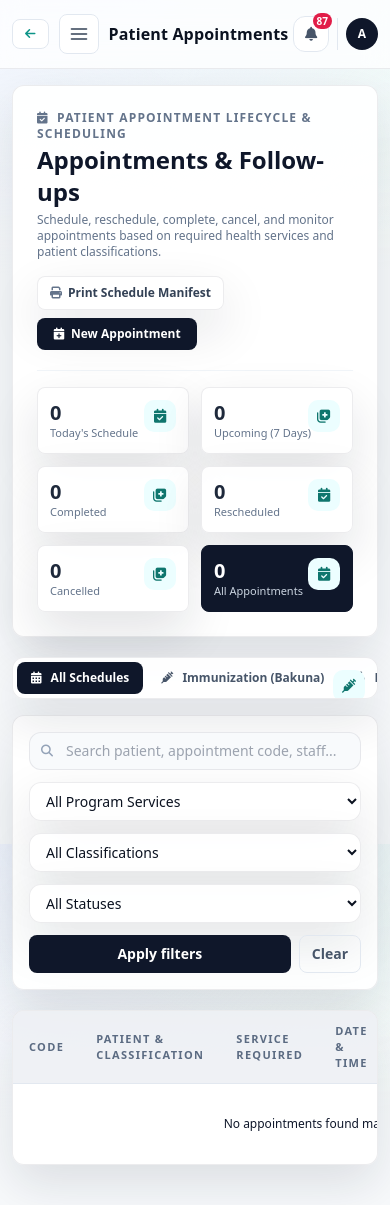
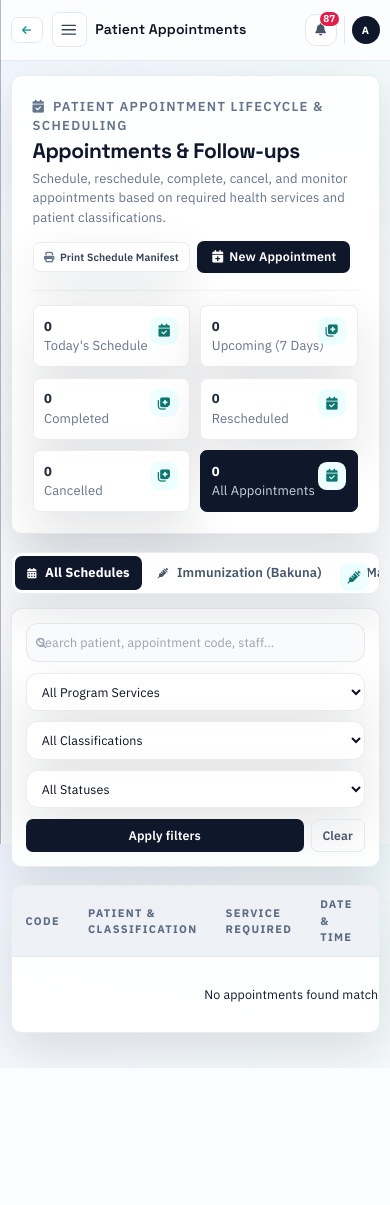
Before and after one commit to E1mar-cay/Healthlogs, a PHP site: page /HealthLogs/public/appointments/index.php in a window 390 px wide. After the commit the page ends 1068 px from the top, so only its background shows below. Run offline with PHP 8.4, Linux system fonts and the light colour scheme; a user stored in the database is signed in; data comes from the database, SQL or seed files in the repository; data that the repository does not hold is empty.

Commit message:
feat: enhance typography and responsive font sizes in header styles

```diff
--- a/public/partials/header.php
+++ b/public/partials/header.php
@@ -22,6 +22,7 @@ $isDashboard = ($currentPath === '/HealthLogs/public/' || $currentPath === '/Hea
   <link rel="stylesheet" href="/HealthLogs/public/assets/css/card-icons.css">
   <script src="/HealthLogs/public/assets/js/card-icons.js" defer></script>
   <style>
+    @import url('https://fonts.googleapis.com/css2?family=IBM+Plex+Sans:wght@400;500;600;700&family=Space+Grotesk:wght@500;600;700&display=swap');
 
     :root {
       --bg-1: #eef2ff;
@@ -33,6 +34,8 @@ $isDashboard = ($currentPath === '/HealthLogs/public/' || $currentPath === '/Hea
       --card: rgba(255, 255, 255, 0.92);
       --line: rgba(15, 23, 42, 0.08);
       --shadow: 0 20px 50px rgba(15, 23, 42, 0.12);
+      --font-body: 'IBM Plex Sans', 'Segoe UI', sans-serif;
+      --font-display: 'Space Grotesk', 'Segoe UI', sans-serif;
     }
 
     html,
@@ -40,16 +43,50 @@ $isDashboard = ($currentPath === '/HealthLogs/public/' || $currentPath === '/Hea
       height: 100%;
       padding: 0;
       margin: 0;
+      font-size: 14px;
     }
 
     body.app-body {
-      font-family: 'IBM Plex Sans', ui-sans-serif, system-ui, sans-serif;
+      font-family: var(--font-body);
+      font-size: clamp(13px, 0.8vw, 15px);
+      line-height: 1.5;
+      letter-spacing: 0.01em;
       color: var(--ink);
       background:
         radial-gradient(1200px 600px at 10% -10%, var(--bg-1), transparent 60%),
         radial-gradient(1000px 500px at 100% 0%, var(--bg-2), transparent 55%),
         #f8fafc;
       margin: 0;
+    }
+
+    .app-content,
+    .app-content p,
+    .app-content li,
+    .app-content span,
+    .app-content div,
+    .app-content td,
+    .app-content th,
+    .app-content label,
+    .app-content small,
+    .app-content button,
+    .app-content input,
+    .app-content select,
+    .app-content textarea {
+      font-family: var(--font-body);
+      font-size: clamp(13px, 0.75vw, 14px);
+      line-height: 1.5;
+    }
+
+    .app-content h1,
+    .app-content h2,
+    .app-content h3,
+    .app-content h4,
+    .app-content h5,
+    .app-content h6,
+    .app-brand,
+    .app-title {
+      font-family: var(--font-display);
+      letter-spacing: -0.02em;
     }
 
     .app-shell {
@@ -175,7 +212,7 @@ $isDashboard = ($currentPath === '/HealthLogs/public/' || $currentPath === '/Hea
     }
 
     .app-brand {
-      font-family: 'Space Grotesk', ui-sans-serif, system-ui, sans-serif;
+      font-family: var(--font-display);
       letter-spacing: 0.02em;
     }
 
@@ -197,7 +234,12 @@ $isDashboard = ($currentPath === '/HealthLogs/public/' || $currentPath === '/Hea
       padding: 9px 12px;
       border-radius: 12px;
       color: #cbd5f5;
+      font-size: clamp(12.5px, 0.8vw, 14px);
       transition: all .15s ease;
+    }
+
+    .nav-text {
+      font-size: clamp(12.5px, 0.8vw, 14px);
     }
 
     .nav-link:hover {
@@ -261,7 +303,7 @@ $isDashboard = ($currentPath === '/HealthLogs/public/' || $currentPath === '/Hea
     }
 
     .app-content th {
-      font-size: 11px;
+      font-size: clamp(11px, 0.68vw, 12px);
       text-transform: uppercase;
       letter-spacing: 0.12em;
       color: var(--muted);
@@ -269,6 +311,7 @@ $isDashboard = ($currentPath === '/HealthLogs/public/' || $currentPath === '/Hea
 
     .app-content td {
       color: #0f172a;
+      font-size: clamp(12.5px, 0.72vw, 14px);
     }
 
     .app-content input,
@@ -277,6 +320,15 @@ $isDashboard = ($currentPath === '/HealthLogs/public/' || $currentPath === '/Hea
       background: rgba(248, 250, 252, 0.9);
       border: 1px solid var(--line);
       border-radius: 12px;
+      font-size: clamp(12.5px, 0.75vw, 14px);
+      padding: 0.65rem 0.8rem;
+    }
+
+    .app-content button,
+    .app-content .btn,
+    .app-content a.btn {
+      font-size: clamp(12.5px, 0.75vw, 14px);
+      line-height: 1.4;
     }
 
     .app-content input:focus,
```
